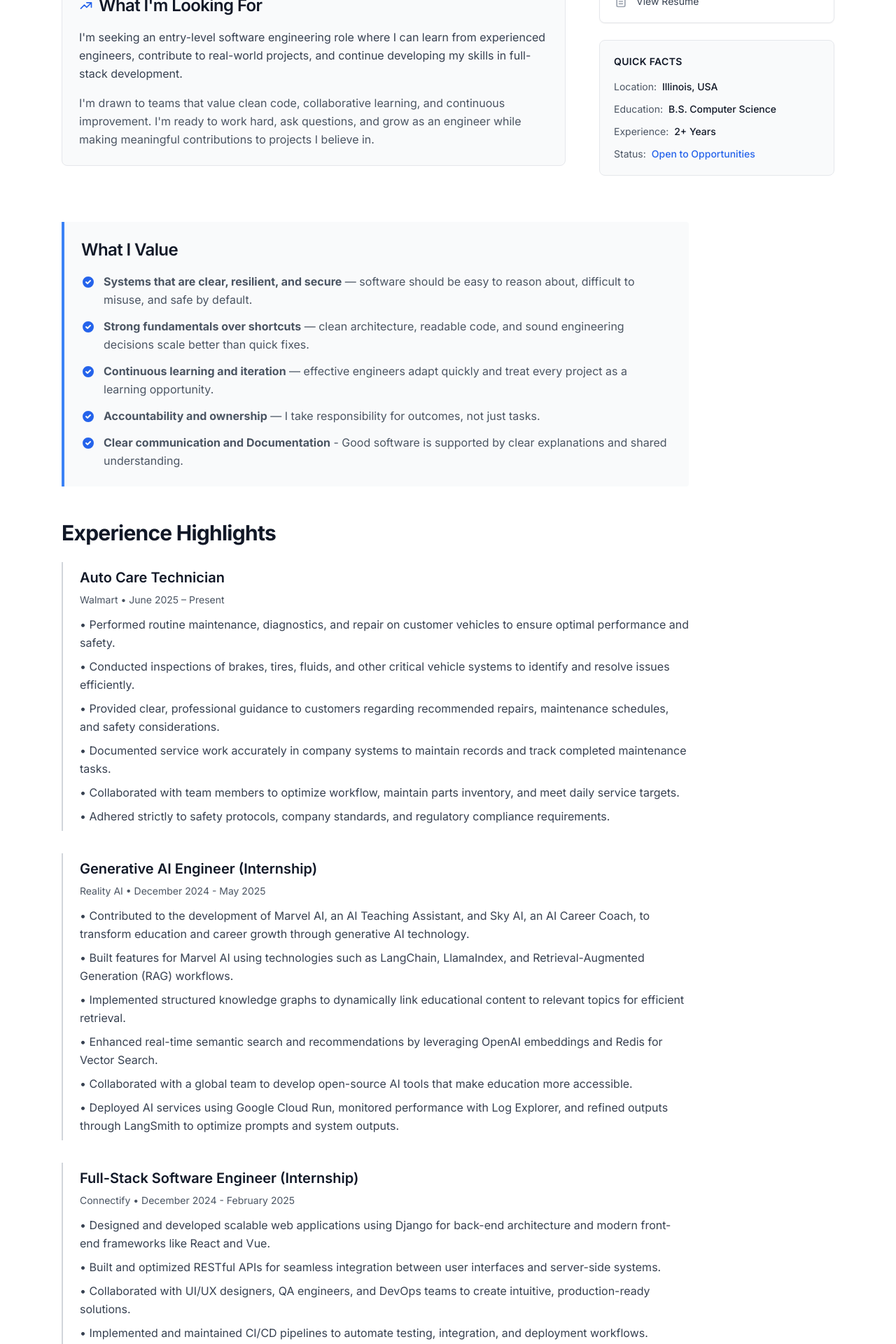
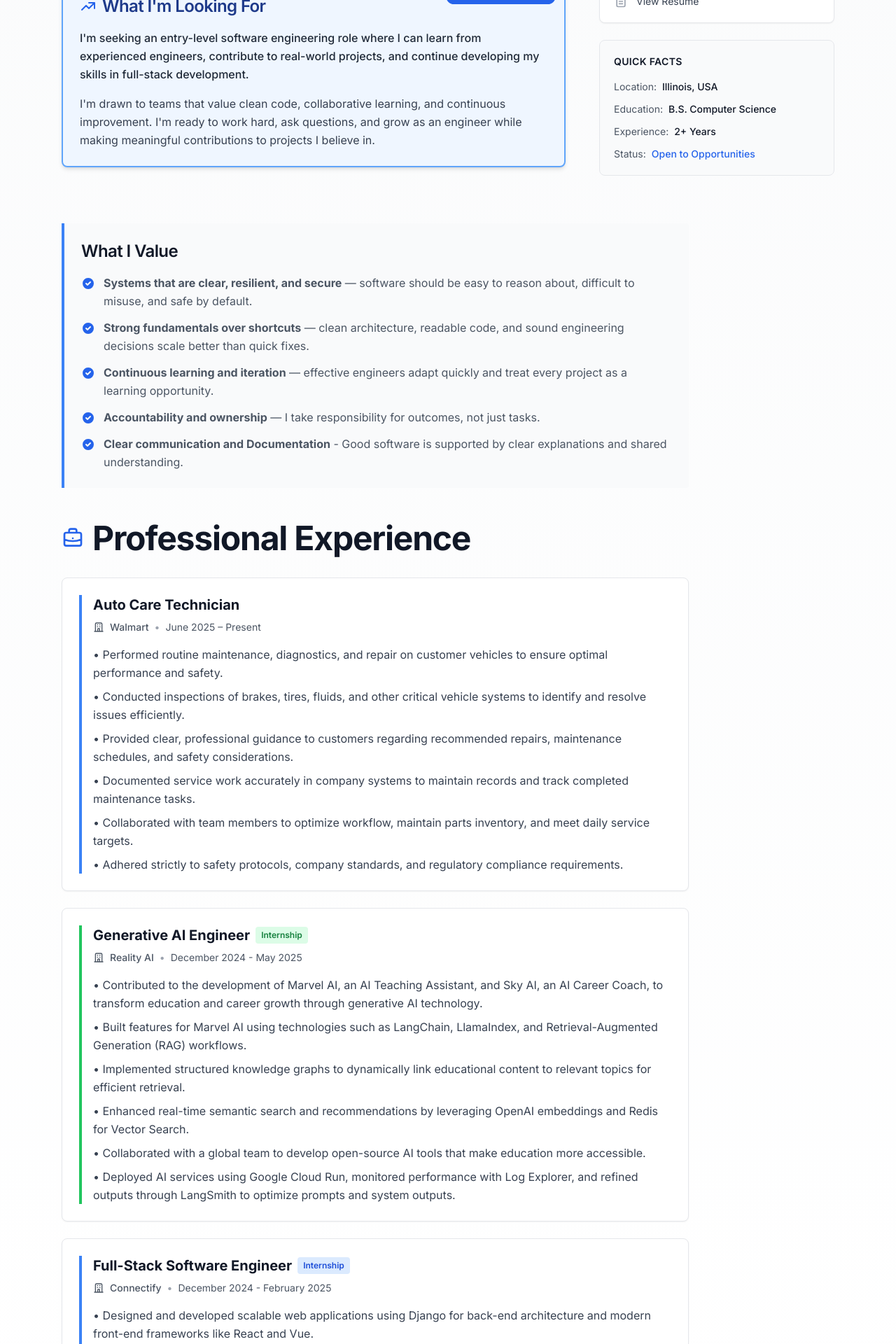
Before and after one commit to nwyrwas/Portfolio, a Next.js app: page /about in a window 1280 px wide. Shown: the part 840-2760 px from the top of the page at 70% size. Built offline with nearby package versions, Linux system fonts and the light colour scheme.

Commit message:
experimenting with background

```diff
--- a/app/about/page.tsx
+++ b/app/about/page.tsx
@@ -10,7 +10,7 @@ export const metadata: Metadata = {
 export default function AboutPage() {
   return (
     <>
-      <Section className="pt-20">
+      <Section className="pt-20 bg-gradient-to-b from-gray-50 via-white to-gray-50">
         <div className="max-w-6xl">
           <h1 className="heading-1 mb-12">About Me</h1>
 
@@ -40,19 +40,24 @@ export default function AboutPage() {
                 and well-documented software.
               </p>
 
-              {/* Career Goals Section */}
-              <div className="bg-gray-50 border border-gray-200 rounded-lg p-6 my-8">
-                <h3 className="heading-4 mb-4 flex items-center gap-2">
-                  <svg className="w-5 h-5 text-primary-600" fill="none" viewBox="0 0 24 24" stroke="currentColor">
+              {/* Career Goals Section - Enhanced */}
+              <div className="relative bg-gradient-to-br from-primary-50 via-blue-50 to-primary-50 border-2 border-primary-400 rounded-lg p-6 my-8 shadow-md">
+                <div className="absolute top-3 right-3">
+                  <span className="px-3 py-1 bg-primary-600 text-white text-xs font-bold rounded-full uppercase tracking-wide">
+                    Currently Seeking
+                  </span>
+                </div>
+                <h3 className="heading-4 mb-4 flex items-center gap-2 text-primary-900">
+                  <svg className="w-6 h-6 text-primary-600" fill="none" viewBox="0 0 24 24" stroke="currentColor">
                     <path strokeLinecap="round" strokeLinejoin="round" strokeWidth={2} d="M13 7h8m0 0v8m0-8l-8 8-4-4-6 6" />
                   </svg>
                   What I'm Looking For
                 </h3>
-                <p className="body text-gray-700 mb-4">
+                <p className="body text-gray-800 mb-4 font-medium">
                   I'm seeking an entry-level software engineering role where I can learn from experienced engineers, contribute to real-world projects,
                   and continue developing my skills in full-stack development.
                 </p>
-                <p className="body text-gray-600">
+                <p className="body text-gray-700">
                   I'm drawn to teams that value clean code, collaborative learning, and continuous improvement. I'm ready to work hard,
                   ask questions, and grow as an engineer while making meaningful contributions to projects I believe in.
                 </p>
@@ -83,7 +88,7 @@ export default function AboutPage() {
                   </h3>
                   <div className="space-y-3">
                     <a
-                      href="mailto:nick.wyrwas@gmail.com"
+                      href="mailto:nick.wyrwas@outlook.com"
                       className="flex items-center gap-3 text-sm text-gray-700 hover:text-primary-600 transition-colors group"
                     >
                       <svg className="w-5 h-5 text-gray-400 group-hover:text-primary-600" fill="none" viewBox="0 0 24 24" stroke="currentColor">
@@ -213,16 +218,27 @@ export default function AboutPage() {
               </ul>
             </div>
 
-            <h2 className="heading-3 mb-6">Experience Highlights</h2>
+            <div className="flex items-center gap-3 mb-8">
+              <svg className="w-8 h-8 text-primary-600" fill="none" viewBox="0 0 24 24" stroke="currentColor">
+                <path strokeLinecap="round" strokeLinejoin="round" strokeWidth={2} d="M21 13.255A23.931 23.931 0 0112 15c-3.183 0-6.22-.62-9-1.745M16 6V4a2 2 0 00-2-2h-4a2 2 0 00-2 2v2m4 6h.01M5 20h14a2 2 0 002-2V8a2 2 0 00-2-2H5a2 2 0 00-2 2v10a2 2 0 002 2z" />
+              </svg>
+              <h2 className="heading-2">Professional Experience</h2>
+            </div>
 
-            <div className="space-y-8 mb-12">
-              <div className="border-l-2 border-gray-300 pl-6 py-2">
-                <h3 className="text-xl font-semibold text-gray-900 mb-2">
+            <div className="space-y-6 mb-12">
+              <div className="bg-white border border-gray-200 rounded-lg p-6 shadow-sm hover:shadow-md transition-shadow">
+                <div className="border-l-4 border-primary-500 pl-4">
+                  <h3 className="text-xl font-bold text-gray-900 mb-2">
                     Auto Care Technician
                   </h3>
-                <p className="text-sm text-gray-600 mb-3">
-                  Walmart • June 2025 – Present
-                </p>
+                  <div className="flex items-center gap-2 text-sm text-gray-600 mb-4">
+                    <svg className="w-4 h-4" fill="none" viewBox="0 0 24 24" stroke="currentColor">
+                      <path strokeLinecap="round" strokeLinejoin="round" strokeWidth={2} d="M19 21V5a2 2 0 00-2-2H7a2 2 0 00-2 2v16m14 0h2m-2 0h-5m-9 0H3m2 0h5M9 7h1m-1 4h1m4-4h1m-1 4h1m-5 10v-5a1 1 0 011-1h2a1 1 0 011 1v5m-4 0h4" />
+                    </svg>
+                    <span className="font-medium">Walmart</span>
+                    <span className="text-gray-400">•</span>
+                    <span>June 2025 – Present</span>
+                  </div>
                   <ul className="space-y-2 body text-gray-700">
                     <li>• Performed routine maintenance, diagnostics, and repair on customer vehicles to ensure optimal performance and safety.</li>
                     <li>• Conducted inspections of brakes, tires, fluids, and other critical vehicle systems to identify and resolve issues efficiently.</li>
@@ -232,10 +248,22 @@ export default function AboutPage() {
                     <li>• Adhered strictly to safety protocols, company standards, and regulatory compliance requirements.</li>
                   </ul>
                 </div>
+              </div>
 
-              <div className="border-l-2 border-gray-300 pl-6 py-2">
-                <h3 className="text-xl font-semibold text-gray-900 mb-2">Generative AI Engineer (Internship)</h3>
-                <p className="text-sm text-gray-600 mb-3">Reality AI • December 2024 - May 2025</p>
+              <div className="bg-white border border-gray-200 rounded-lg p-6 shadow-sm hover:shadow-md transition-shadow">
+                <div className="border-l-4 border-green-500 pl-4">
+                  <div className="flex items-center gap-2 mb-2">
+                    <h3 className="text-xl font-bold text-gray-900">Generative AI Engineer</h3>
+                    <span className="px-2 py-1 bg-green-100 text-green-700 text-xs font-semibold rounded">Internship</span>
+                  </div>
+                  <div className="flex items-center gap-2 text-sm text-gray-600 mb-4">
+                    <svg className="w-4 h-4" fill="none" viewBox="0 0 24 24" stroke="currentColor">
+                      <path strokeLinecap="round" strokeLinejoin="round" strokeWidth={2} d="M19 21V5a2 2 0 00-2-2H7a2 2 0 00-2 2v16m14 0h2m-2 0h-5m-9 0H3m2 0h5M9 7h1m-1 4h1m4-4h1m-1 4h1m-5 10v-5a1 1 0 011-1h2a1 1 0 011 1v5m-4 0h4" />
+                    </svg>
+                    <span className="font-medium">Reality AI</span>
+                    <span className="text-gray-400">•</span>
+                    <span>December 2024 - May 2025</span>
+                  </div>
                   <ul className="space-y-2 body text-gray-700">
                     <li>• Contributed to the development of Marvel AI, an AI Teaching Assistant, and Sky AI, an AI Career Coach, to transform education and career growth through generative AI technology.</li>
                     <li>• Built features for Marvel AI using technologies such as LangChain, LlamaIndex, and Retrieval-Augmented Generation (RAG) workflows.</li>
@@ -245,10 +273,22 @@ export default function AboutPage() {
                     <li>• Deployed AI services using Google Cloud Run, monitored performance with Log Explorer, and refined outputs through LangSmith to optimize prompts and system outputs.</li>
                   </ul>
                 </div>
+              </div>
 
-              <div className="border-l-2 border-gray-300 pl-6 py-2">
-                <h3 className="text-xl font-semibold text-gray-900 mb-2">Full-Stack Software Engineer (Internship)</h3>
-                <p className="text-sm text-gray-600 mb-3">Connectify • December 2024 - February 2025</p>
+              <div className="bg-white border border-gray-200 rounded-lg p-6 shadow-sm hover:shadow-md transition-shadow">
+                <div className="border-l-4 border-blue-500 pl-4">
+                  <div className="flex items-center gap-2 mb-2">
+                    <h3 className="text-xl font-bold text-gray-900">Full-Stack Software Engineer</h3>
+                    <span className="px-2 py-1 bg-blue-100 text-blue-700 text-xs font-semibold rounded">Internship</span>
+                  </div>
+                  <div className="flex items-center gap-2 text-sm text-gray-600 mb-4">
+                    <svg className="w-4 h-4" fill="none" viewBox="0 0 24 24" stroke="currentColor">
+                      <path strokeLinecap="round" strokeLinejoin="round" strokeWidth={2} d="M19 21V5a2 2 0 00-2-2H7a2 2 0 00-2 2v16m14 0h2m-2 0h-5m-9 0H3m2 0h5M9 7h1m-1 4h1m4-4h1m-1 4h1m-5 10v-5a1 1 0 011-1h2a1 1 0 011 1v5m-4 0h4" />
+                    </svg>
+                    <span className="font-medium">Connectify</span>
+                    <span className="text-gray-400">•</span>
+                    <span>December 2024 - February 2025</span>
+                  </div>
                   <ul className="space-y-2 body text-gray-700">
                     <li>• Designed and developed scalable web applications using Django for back-end architecture and modern front-end frameworks like React and Vue.</li>
                     <li>• Built and optimized RESTful APIs for seamless integration between user interfaces and server-side systems.</li>
@@ -258,10 +298,19 @@ export default function AboutPage() {
                     <li>• Actively participated in agile practices, including sprint planning, daily stand-ups, and code reviews to deliver high-quality software.</li>
                   </ul>
                 </div>
+              </div>
 
-              <div className="border-l-2 border-gray-300 pl-6 py-2">
-                <h3 className="text-xl font-semibold text-gray-900 mb-2">Manufacturing Process Leader - Training Department</h3>
-                <p className="text-sm text-gray-600 mb-3">Stryker Medical Cary • December 2019 - June 2023</p>
+              <div className="bg-white border border-gray-200 rounded-lg p-6 shadow-sm hover:shadow-md transition-shadow">
+                <div className="border-l-4 border-purple-500 pl-4">
+                  <h3 className="text-xl font-bold text-gray-900 mb-2">Manufacturing Process Leader - Training Department</h3>
+                  <div className="flex items-center gap-2 text-sm text-gray-600 mb-4">
+                    <svg className="w-4 h-4" fill="none" viewBox="0 0 24 24" stroke="currentColor">
+                      <path strokeLinecap="round" strokeLinejoin="round" strokeWidth={2} d="M19 21V5a2 2 0 00-2-2H7a2 2 0 00-2 2v16m14 0h2m-2 0h-5m-9 0H3m2 0h5M9 7h1m-1 4h1m4-4h1m-1 4h1m-5 10v-5a1 1 0 011-1h2a1 1 0 011 1v5m-4 0h4" />
+                    </svg>
+                    <span className="font-medium">Stryker Medical Cary</span>
+                    <span className="text-gray-400">•</span>
+                    <span>December 2019 - June 2023</span>
+                  </div>
                   <ul className="space-y-2 body text-gray-700">
                     <li>• Led the development and implementation of comprehensive manufacturing training programs aligned with cGMP and ISO 13485 standards.</li>
                     <li>• Managed staff onboarding, documented reviews, and cross-functional training to ensure readiness and regulatory compliance.</li>
@@ -272,10 +321,19 @@ export default function AboutPage() {
                     <li>• Developed and tracked key performance indicators (KPIs) for onboarding efficiency, retention, and turnover analysis.</li>
                   </ul>
                 </div>
+              </div>
 
-              <div className="border-l-2 border-gray-300 pl-6 py-2">
-                <h3 className="text-xl font-semibold text-gray-900 mb-2">Needle Punch Operator</h3>
-                <p className="text-sm text-gray-600 mb-3">Stryker Medical Cary • February 2019 - December 2019</p>
+              <div className="bg-white border border-gray-200 rounded-lg p-6 shadow-sm hover:shadow-md transition-shadow">
+                <div className="border-l-4 border-orange-500 pl-4">
+                  <h3 className="text-xl font-bold text-gray-900 mb-2">Needle Punch Operator</h3>
+                  <div className="flex items-center gap-2 text-sm text-gray-600 mb-4">
+                    <svg className="w-4 h-4" fill="none" viewBox="0 0 24 24" stroke="currentColor">
+                      <path strokeLinecap="round" strokeLinejoin="round" strokeWidth={2} d="M19 21V5a2 2 0 00-2-2H7a2 2 0 00-2 2v16m14 0h2m-2 0h-5m-9 0H3m2 0h5M9 7h1m-1 4h1m4-4h1m-1 4h1m-5 10v-5a1 1 0 011-1h2a1 1 0 011 1v5m-4 0h4" />
+                    </svg>
+                    <span className="font-medium">Stryker Medical Cary</span>
+                    <span className="text-gray-400">•</span>
+                    <span>February 2019 - December 2019</span>
+                  </div>
                   <ul className="space-y-2 body text-gray-700">
                     <li>• Conducted routine inspections and maintenance on equipment to ensure safe and reliable operation.</li>
                     <li>• Collaborated with the production team to meet daily manufacturing goals while maintaining strict adherence to quality control protocols.</li>
@@ -284,10 +342,22 @@ export default function AboutPage() {
                     <li>• Adhered to all safety guidelines and company policies, fostering a compliant and secure work environment.</li>
                   </ul>
                 </div>
+              </div>
 
-              <div className="border-l-2 border-gray-300 pl-6 py-2">
-                <h3 className="text-xl font-semibold text-gray-900 mb-2">Infantry</h3>
-                <p className="text-sm text-gray-600 mb-3">United States Marine Corps • August 2013 - December 2016</p>
+              <div className="bg-white border border-gray-200 rounded-lg p-6 shadow-sm hover:shadow-md transition-shadow">
+                <div className="border-l-4 border-red-600 pl-4">
+                  <div className="flex items-center gap-2 mb-2">
+                    <h3 className="text-xl font-bold text-gray-900">Infantry</h3>
+                    <span className="px-2 py-1 bg-red-100 text-red-800 text-xs font-semibold rounded">USMC</span>
+                  </div>
+                  <div className="flex items-center gap-2 text-sm text-gray-600 mb-4">
+                    <svg className="w-4 h-4" fill="none" viewBox="0 0 24 24" stroke="currentColor">
+                      <path strokeLinecap="round" strokeLinejoin="round" strokeWidth={2} d="M9 12l2 2 4-4m5.618-4.016A11.955 11.955 0 0112 2.944a11.955 11.955 0 01-8.618 3.04A12.02 12.02 0 003 9c0 5.591 3.824 10.29 9 11.622 5.176-1.332 9-6.03 9-11.622 0-1.042-.133-2.052-.382-3.016z" />
+                    </svg>
+                    <span className="font-medium">United States Marine Corps</span>
+                    <span className="text-gray-400">•</span>
+                    <span>August 2013 - December 2016</span>
+                  </div>
                   <ul className="space-y-2 body text-gray-700">
                     <li>• Executed ground combat operations, operated diverse weapon systems, maintained equipment integrity, and contributed to reconnaissance missions
                           with precision and professionalism.</li>
@@ -298,6 +368,7 @@ export default function AboutPage() {
                     <li>• Conducted tactical ground operations, including offensive and defensive maneuvers, to achieve mission objectives while ensuring team safety and
                           operational efficiency.</li>
                   </ul>
+                </div>
               </div>
             </div>
 
```
Lines whose indentation alone changed are shown as unchanged.
